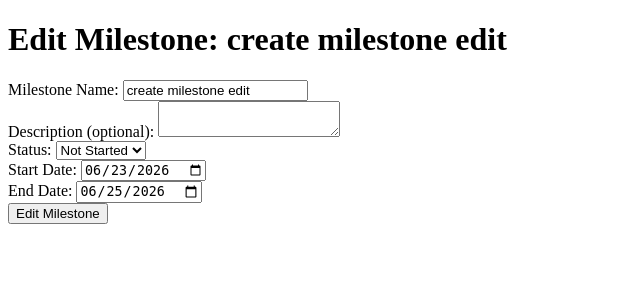
After one commit to MannyAldir/ProjectMaster, a Flask app: page /project/1/1/edit in a window 1280 px wide. The commit adds this page. Shown: the top 300 px of the page, without its empty margins (0-640 px from the left). Run offline with Flask 3, Linux system fonts and the light colour scheme; a user stored in the database is signed in.

Commit message:
Add Edit Milestone Page

```diff
--- a/app.py
+++ b/app.py
@@ -162,6 +162,24 @@ def new_milestone(projectId):
         return redirect(url_for('project_detail', projectId=project.projectId))
     return render_template('new_milestone.html',project=project)
 
+@app.route('/project/<int:projectId>/<int:milestoneId>/edit', methods=['GET', 'POST'])
+@login_required
+def edit_milestone(projectId,milestoneId):
+    project = Project.query.filter_by(projectId=projectId,userId=current_user.userId).first_or_404()
+    milestone = Milestone.query.filter_by(projectId=projectId,milestoneId=milestoneId).first_or_404()
+
+    if request.method == 'POST':
+        milestone.milestoneName = request.form['milestoneName']
+        milestone.description = request.form['milestoneDescription']
+        milestone.status = request.form['milestoneStatus']
+        milestone.start_date = datetime.strptime(request.form['milestoneStartDate']).date() if request.form['milestoneStartDate'] else None
+        milestone.end_date = datetime.strptime(request.form['milestoneEndDate']).date if request.form['milestoneEndDate'] else None
+        milestone.status = request.form['milestoneStatus']
+        db.session.commit()
+        return redirect('project_detail')
+    return render_template('edit_milestone.html',milestone=milestone, project=project)
+
+
 
 if __name__ == '__main__':
     app.run(debug=True)
--- /dev/null
+++ b/templates/edit_milestone.html
@@ -0,0 +1,52 @@
+<!DOCTYPE html>
+<html lang="en">
+<head>
+    <meta charset="UTF-8">
+    <meta name="viewport" content="width=device-width, initial-scale=1.0">
+    <title>Project Master</title>
+</head>
+<body>
+    <h1>Edit Milestone: {{ milestone.milestoneName }}</h1>
+
+    <form action="{{ url_for('edit_milestone', projectId=project.projectId, milestoneId=milestone.milestoneId) }}" method="POST">
+
+        <div class="form-group">
+            <label for="milestoneName">Milestone Name:</label>
+            <input type="text" id="milestoneName" name="milestoneName" value="{{ milestone.milestoneName }}" required>
+        </div>
+
+        <div class="form-group">
+            <label for="milestoneDescription">Description (optional):</label>
+            <textarea id="milestoneDescription" name="milestoneDescription">{{ milestone.description }}</textarea>
+        </div>
+
+        <div class = "form-group">
+            <label for="milestoneStatus">Status:</label>
+            <select id="milestoneStatus" name="milestoneStatus">
+                <option value="Not Started" {% if milestone.status == 'Not Started' %} selected {% endif %} >Not Started</option>
+                <option value="Started" {% if milestone.status == 'Started' %} selected {% endif %} >Started</option>
+                <option value="Completed" {% if milestone.status == 'Completed' %} selected {% endif %}>Completed</option>
+            </select>
+
+        </div>
+
+        <div class = "form-group">
+            <label for="milestoneStartDate">Start Date:</label>
+            <input type="date" id="milestoneStartDate" name="milestoneStartDate" value="{{ milestone.startDate }}" required>
+        </div>
+
+        <div class = "form-group">
+            <label for="milestoneEndDate">End Date:</label>
+            <input type="date" id="milestoneEndDate" name="milestoneEndDate" value="{{ milestone.endDate }}">
+        </div>
+
+        <div class ="submit-button">
+            <button type="submit">Edit Milestone</button>
+        </div>
+
+
+    </form>
+
+
+</body>
+</html>
--- a/templates/new_milestone.html
+++ b/templates/new_milestone.html
@@ -22,7 +22,7 @@
 
         <div class = "form-group">
             <label for="milestoneStartDate">Start Date:</label>
-            <input type="date" id="milestoneStartDate" name="milestoneStartDate">
+            <input type="date" id="milestoneStartDate" name="milestoneStartDate" required>
         </div>
 
         <div class = "form-group">
--- a/templates/project_detail.html
+++ b/templates/project_detail.html
@@ -38,6 +38,7 @@
                 {% if milestones %}
 
                     {% for milestone in milestones%}
+                    <a href="{{ url_for('edit_milestone', projectId=project.projectId, milestoneId=milestone.milestoneId) }}">Edit Milestone</a>
                     <p><strong>Milestone:</strong> {{ milestone.milestoneName }}</p>
                     <p><strong>Due Date:</strong> {{ milestone.endDate }}</p>
                     <p><strong>Status:</strong> {{ milestone.status }}</p>
```
